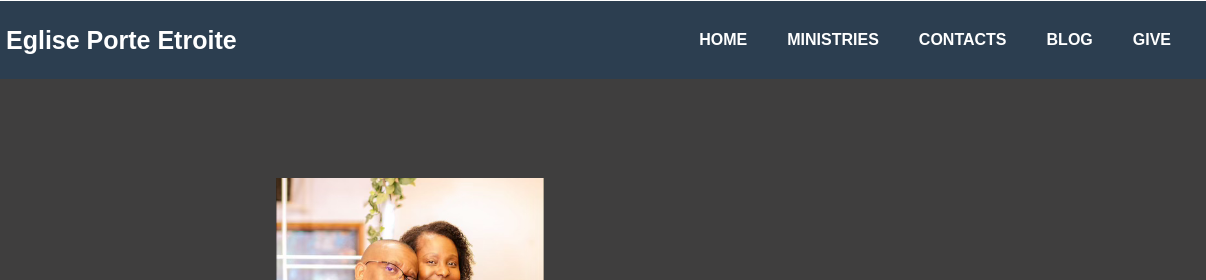
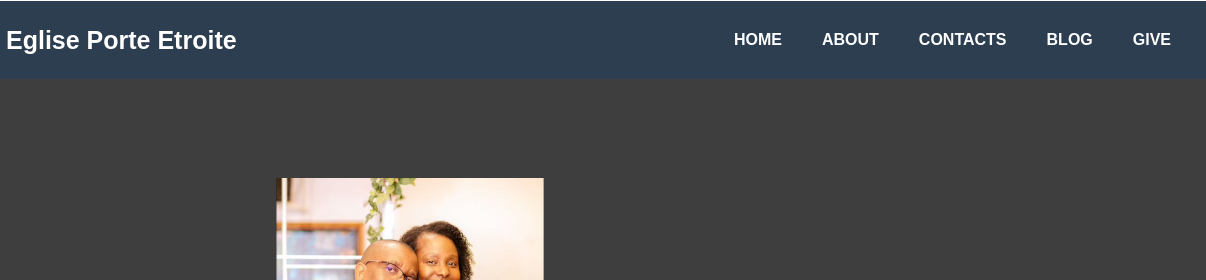
Before and after one commit to JyhnoCharles/EglisePorteEtroite, a plain HTML site: page ministries.html in a window 1280 px wide. Shown: the top 280 px of the page, 74-1280 px from the left. Drawn offline with nearby package versions, Linux system fonts and the light colour scheme; a web font is replaced by a local one.

Commit message:
about update

```diff
--- a/ministries.html
+++ b/ministries.html
@@ -26,7 +26,7 @@
                 </label>
                 <ul>
                     <li><a href="index.html"> Home </a></li>
-                    <li><a href="ministries.html"> Ministries </a></li>
+                    <li><a href="ministries.html"> About </a></li> <!--  this is about section Fix later -->
                     <li><a href="mailto:admin@porteetroite.org"> Contacts </a></li>
                     <li><a href="blog.html"> Blog </a></li>
                     <li><a href="https://www.paypal.com/paypalme/EglisePorteEtroite"> Give </a></li>
```
Also changed, not shown: index.html (+1 -1 lines), 1 other file.
